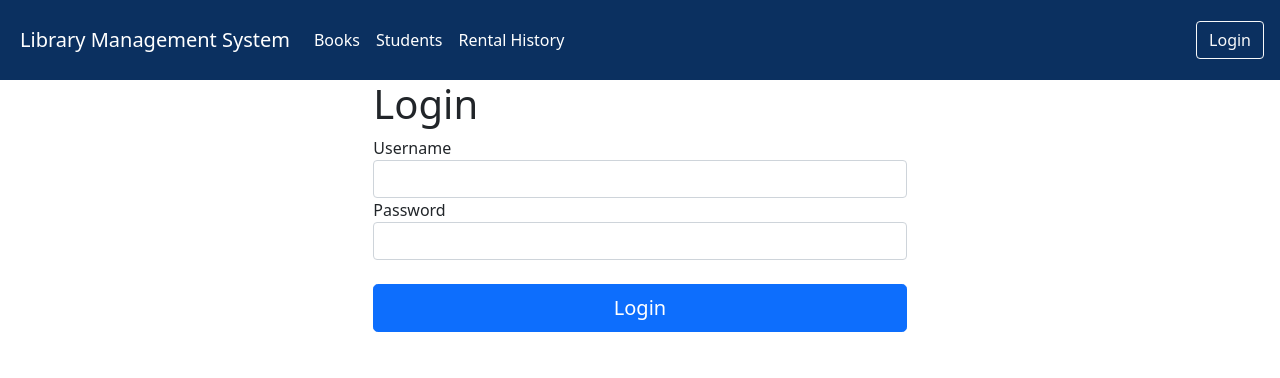
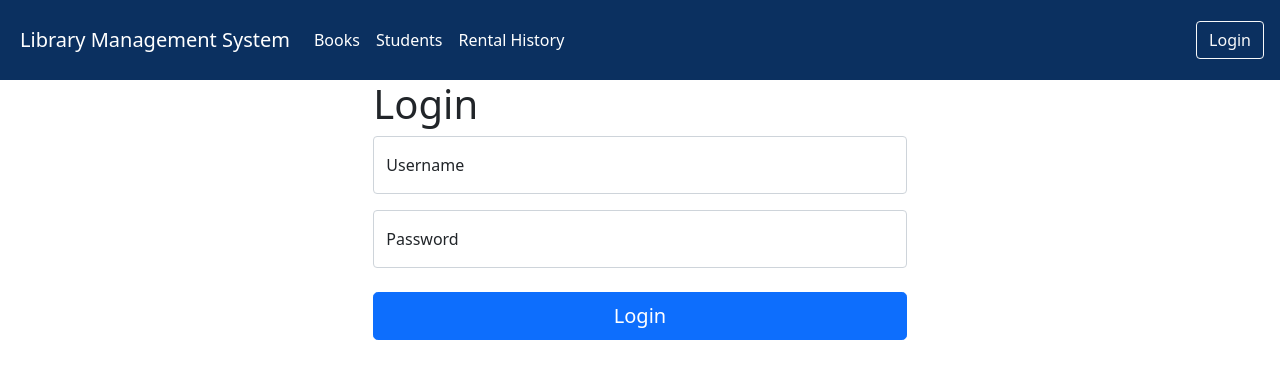
Before and after one commit to abhi886/react-library-management-system, a React (Create React App) app: page /login in a window 1280 px wide. Shown: the top 378 px of the page. Built offline with nearby package versions, Linux system fonts and the light colour scheme; no server answers.

Commit message:
Logical Changes on form rendering

```diff
--- a/src/components/common/form.jsx
+++ b/src/components/common/form.jsx
@@ -2,7 +2,6 @@ import React, { Component } from "react";
 import Input from "./input";
 import TagInput from "./tagInput";
 import Dropdown from "./dropdown";
-
 import Joi from "joi-browser";
 
 class Form extends Component {
@@ -10,15 +9,11 @@ class Form extends Component {
     data: {},
     errors: {},
   };
-
-  // onAddItem = ({ currentTarget: input }) => {
-  //   console.log(input);
-  //   const data = { ...this.state.data };
-  //   const tempTag = data.tempTag;
-  //   data["tempTag"] = "";
-  //   data["tag"] = [...this.state.data.tag, tempTag];
-  //   this.setState({ data });
-  // };
+  onCheckboxClicked = () => {
+    const data = { ...this.state.data };
+    data["rememberMe"] = !data["rememberMe"];
+    this.setState({ data });
+  };
 
   // onClearArray = () => {
   //   console.log("reached here");
@@ -113,6 +108,22 @@ class Form extends Component {
       />
     );
   }
+
+  renderCheckbox(name, label, type) {
+    // const {data, errors } = this.state;
+    return (
+      <div className='checkbox mb-3'>
+        <label>
+          <input
+            type={type}
+            value='remember-me'
+            onClick={this.onCheckboxClicked}
+          />{" "}
+          Remember me
+        </label>
+      </div>
+    );
+  }
 }
 
 export default Form;
--- a/src/components/common/input.jsx
+++ b/src/components/common/input.jsx
@@ -1,9 +1,15 @@
 import React from "react";
-const Input = ({ name, label, error, ...rest }) => {
+const Input = ({ name, label, error, type, ...rest }) => {
   return (
-    <div className='form-group'>
-      <label htmlFor={name}>{label}</label>
-      <input {...rest} id={name} name={name} className='form-control' />
+    <div class='form-floating mb-3'>
+      <input
+        {...rest}
+        id={`${name} `}
+        name={name}
+        placeholder={type}
+        type={type}
+      />
+      <label htmlFor={`${name} floatingInput`}>{label}</label>
       {error && <div className='alert alert-danger'>{error}</div>}
     </div>
   );
--- a/src/components/registerForm.jsx
+++ b/src/components/registerForm.jsx
@@ -9,14 +9,15 @@ class RegisterForm extends Form {
       username: "",
       password: "",
       name: "",
+      rememberMe: false,
     },
     errors: {},
   };
 
   schema = {
-    username: Joi.string().min(3).max(30).required().label("Username"),
+    email: Joi.string().email().required().label("Email"),
     password: Joi.string().label("Password"),
-    name: Joi.string().required().label("Name"),
+    name: Joi.string().required().label("Username"),
   };
 
   validate = () => {
@@ -57,20 +58,10 @@ class RegisterForm extends Form {
           className='p-4 p-md-5 border rounded-3 bg-light'
           onSubmit={this.handleSubmit}
         >
-          <div className='form-floating mb-3'>
-            {this.renderInput("username", "Email")}
-          </div>
-          <div className='form-floating mb-3'>
-            {this.renderInput("password", "Password", "password")}
-          </div>
-          <div className='form-floating mb-3'>
-            {this.renderInput("name", "Name")}
-          </div>
-          <div className='checkbox mb-3'>
-            <label>
-              <input type='checkbox' value='remember-me' /> Remember me
-            </label>
-          </div>
+          {this.renderInput("email", "Email", "email")}
+          {this.renderInput("password", "Password", "password")}
+          {this.renderInput("name", "Username")}
+          {this.renderCheckbox("rememberMe", "Remember Me", "checkbox")}
           {this.renderButton("Sign Up Free")}
 
           <hr className='my-4' />
```
